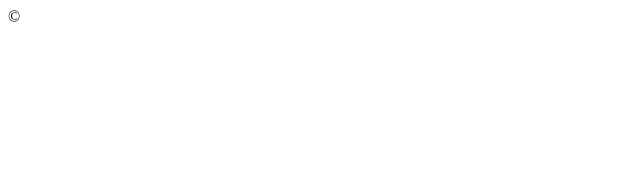
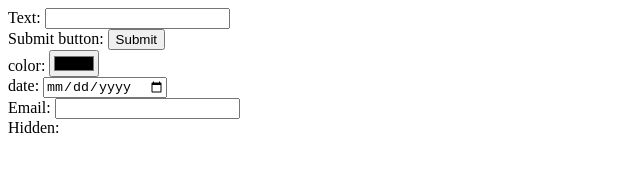
Before and after one commit to iamziya89/DOM_Concept, a plain HTML site: page in.html in a window 1280 px wide. Shown: the whole page, without its empty margins (0-640 px from the left). Drawn offline with Linux system fonts and the light colour scheme.

Commit message:
Html Concept

```diff
--- a/in.html
+++ b/in.html
@@ -15,7 +15,59 @@
         <!-- &lt;div&gt;<br>
         &#60;div&#62; -->
 
-        &copy;
+        <!-- &copy; -->
+
+        <!-- <form method="action">
+            <div>
+                Name:<br>
+                <input type="text">
+            </div>
+            <div>
+                <br>
+                <input type="submit" value="Submit Form">
+            </div>
+        </form> -->
+
+<!-- Form input types -->
+<form action="">
+    <div>
+        Text:
+        <input type="text"><br>
+    </div>
+    <div>
+        Submit button:
+        <input type="submit"><br>
+    </div>
+    <div>
+        color:
+        <input type="color">
+    </div>
+    <div>
+        date:
+        <input type="date">
+    </div>
+    <div>
+        Email:
+        <input type="email">
+    </div>
+    <div>
+        Hidden:
+        <input type="hidden">
+    </div>
+
+
+
+
+</form>
+
+
+
+
+
+
+
+
+
 
 
 </body>
```
